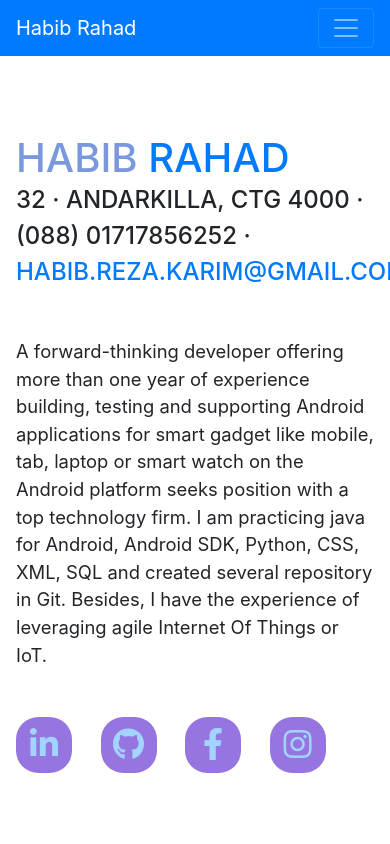
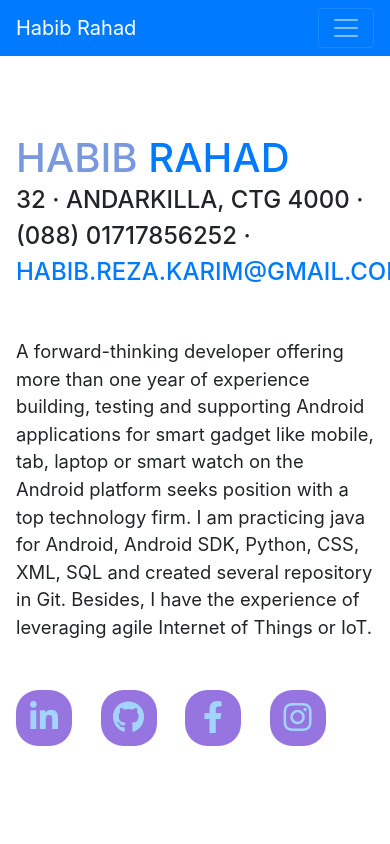
Before and after one commit to habibrahad/Online_Resume, a website with bundled scripts: page index.html in a window 390 px wide. Shown: the top 844 px of the page. Built offline with nearby package versions, Linux system fonts and the light colour scheme; a web font is replaced by a local one.

Commit message:
Update index.html

```diff
--- a/index.html
+++ b/index.html
@@ -71,7 +71,7 @@
         <div class="subheading mb-5">32 · Andarkilla, CTG 4000 · (088) 01717856252 ·
           <a href="mailto:habib.reza.karim@gmail.com">habib.reza.karim@gmail.com</a>
         </div>
-        <p class="lead mb-5">A forward-thinking developer offering more than one year of experience building, testing and supporting Android applications for smart gadget like mobile, tab, laptop or smart watch on the Android platform seeks position with a top technology firm. I am practicing java for Android, Android SDK, Python, CSS, XML, SQL and created several repository in Git. Besides, I have the experience of leveraging agile Internet Of Things or IoT.</p>
+        <p class="lead mb-5">A forward-thinking developer offering more than one year of experience building, testing and supporting Android applications for smart gadget like mobile, tab, laptop or smart watch on the Android platform seeks position with a top technology firm. I am practicing java for Android, Android SDK, Python, CSS, XML, SQL and created several repository in Git. Besides, I have the experience of leveraging agile Internet of Things or IoT.</p>
         <div class="social-icons">
           <a href="https://www.linkedin.com/in/habib-rahad-0846b4b2/">
             <i class="fab fa-linkedin-in"></i>
```
